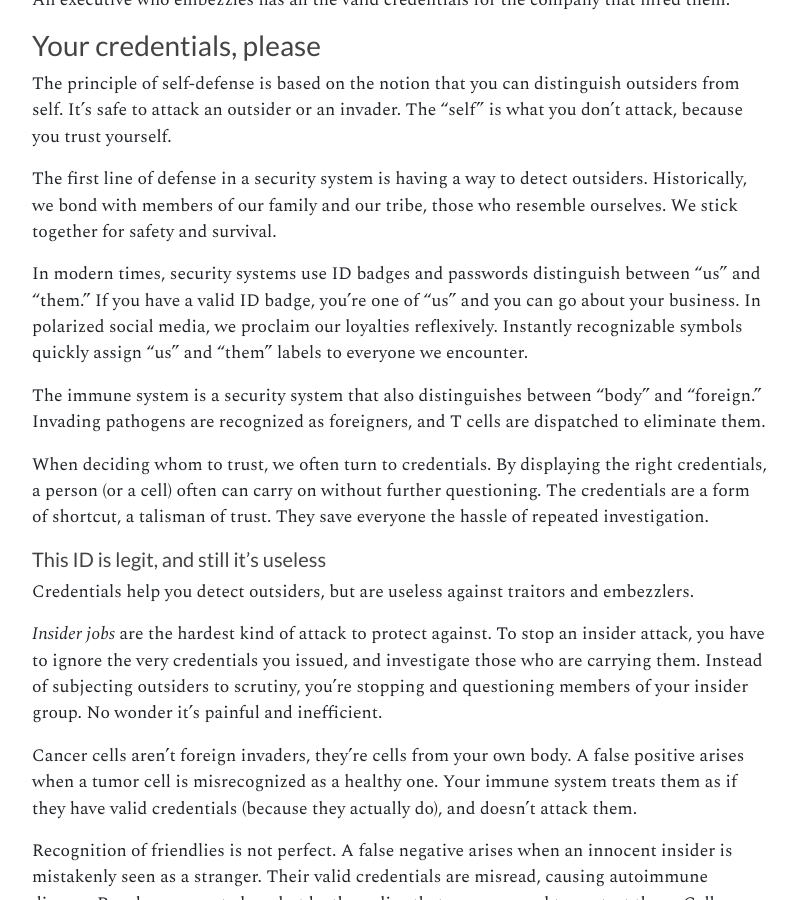
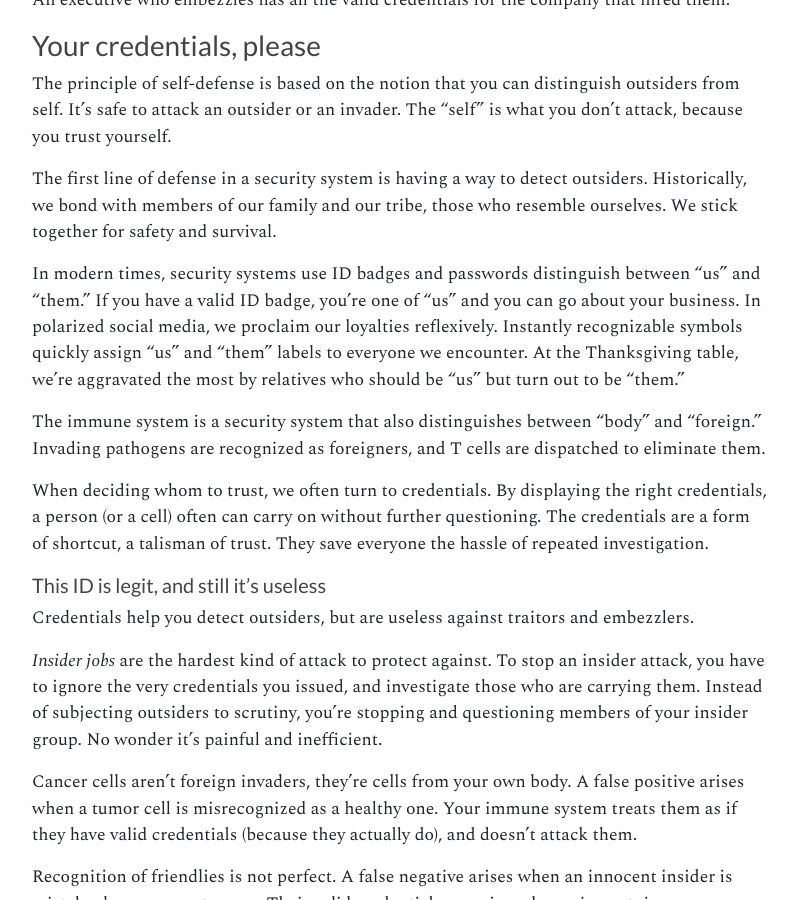
Before and after one commit to straz/artificialtrust, a Jekyll site: the page built from _articles/assholes.md, in a window 1280 px wide and 900 px high, scrolled down 908 px. Shown: the whole window, without its empty margins (145-942 px from the left). Built offline with Jekyll 4.4.1, drawn with Linux system fonts in a browser that asks for light colours; nearby versions of some CDN libraries.

Commit message:
aggravated

```diff
--- a/_articles/assholes.md
+++ b/_articles/assholes.md
@@ -59,11 +59,12 @@ our tribe, those who resemble ourselves. We stick together for safety
 and survival.
 
 In modern times, security systems use ID badges and passwords
-distinguish between "us" and "them." If you have a valid ID badge,
+distinguish between "us" and "them."  If you have a valid ID badge,
 you're one of "us" and you can go about your business. In polarized
-social media, we proclaim our loyalties reflexively. Instantly
+social media, we proclaim our loyalties reflexively.  Instantly
 recognizable symbols quickly assign "us" and "them" labels to everyone
-we encounter.
+we encounter. At the Thanksgiving table, we're aggravated the most by
+relatives who should be "us" but turn out to be "them."
 
 The immune system is a security system that also distinguishes between
 "body" and "foreign." Invading pathogens are recognized as foreigners,
```
